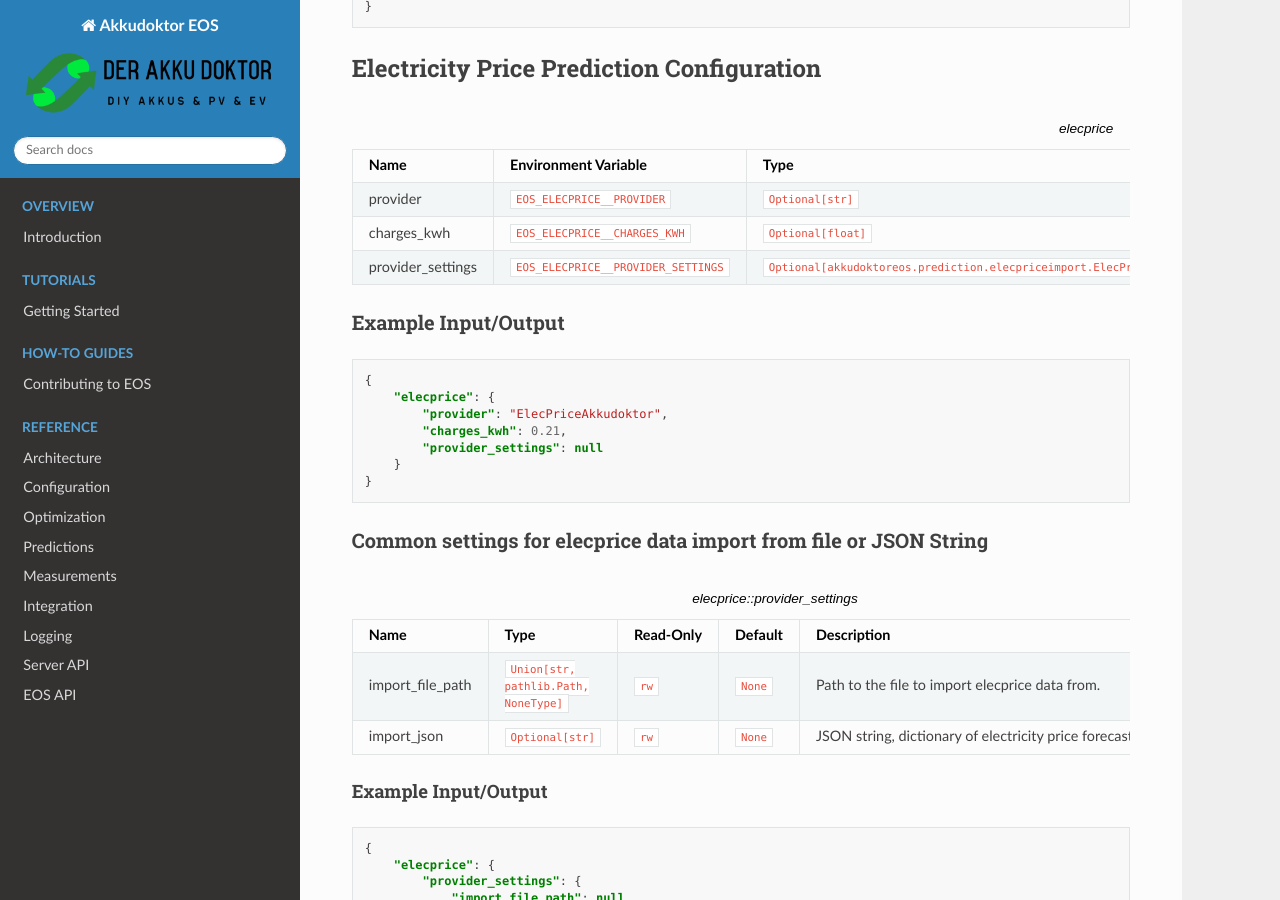
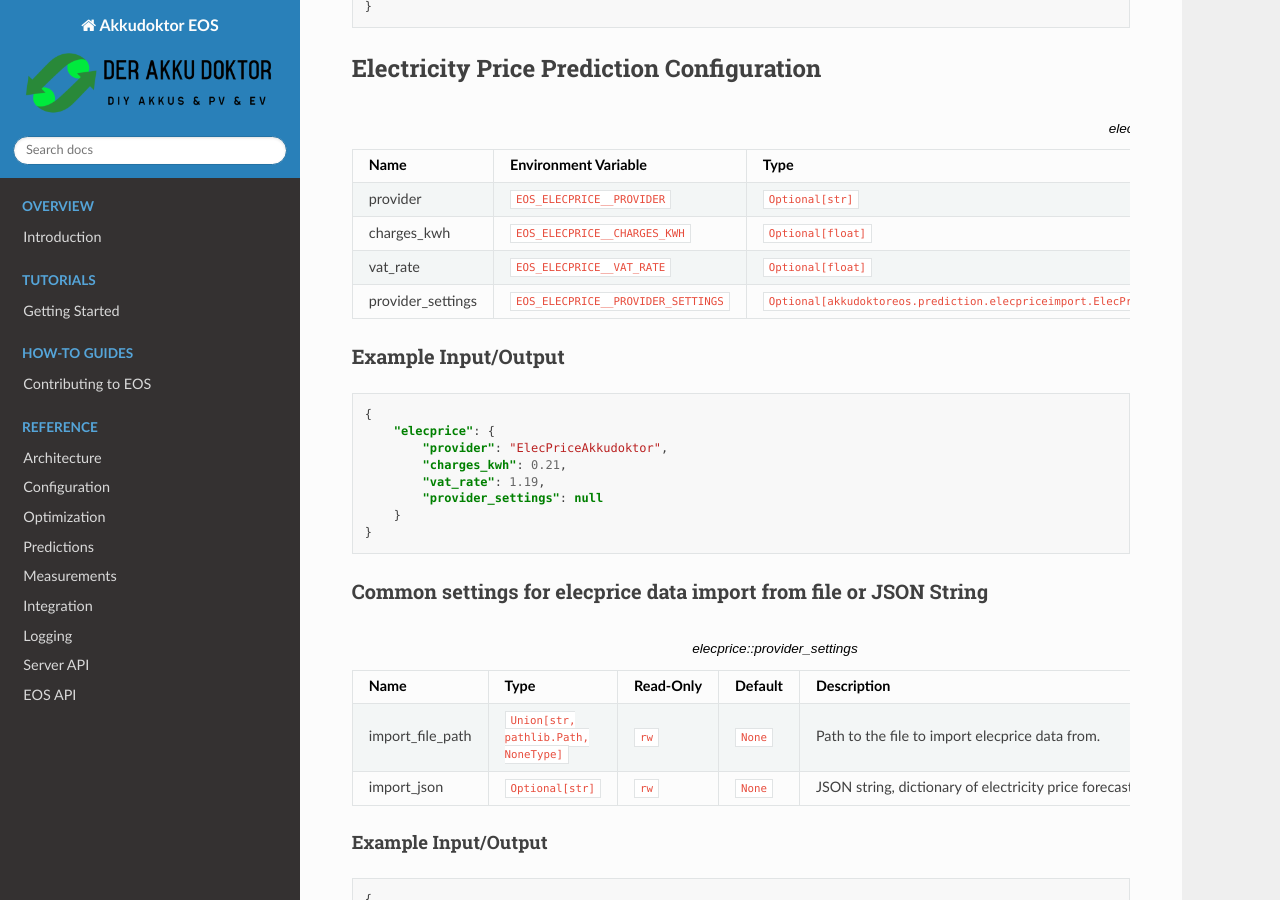
Before and after one commit to Akkudoktor-EOS/EOS, a Sphinx documentation site: the page built from docs/_generated/config.md, in a window 1280 px wide and 900 px high, scrolled down 7548 px. Built offline with Sphinx 7.4.7 and the Read the Docs theme 3.1.0, drawn with Linux system fonts in a browser that asks for light colours.

Commit message:
add VAT rate configuration for electricity price calculations in docs

```diff
--- a/docs/_generated/config.md
+++ b/docs/_generated/config.md
@@ -424,6 +424,7 @@
 | ---- | -------------------- | ---- | --------- | ------- | ----------- |
 | provider | `EOS_ELECPRICE__PROVIDER` | `Optional[str]` | `rw` | `None` | Electricity price provider id of provider to be used. |
 | charges_kwh | `EOS_ELECPRICE__CHARGES_KWH` | `Optional[float]` | `rw` | `None` | Electricity price charges (€/kWh). |
+| vat_rate | `EOS_ELECPRICE__VAT_RATE` | `Optional[float]` | `rw` | `1.19` | VAT rate factor applied to electricity price when charges are used. |
 | provider_settings | `EOS_ELECPRICE__PROVIDER_SETTINGS` | `Optional[akkudoktoreos.prediction.elecpriceimport.ElecPriceImportCommonSettings]` | `rw` | `None` | Provider settings |
 :::
 
@@ -436,6 +437,7 @@
        "elecprice": {
            "provider": "ElecPriceAkkudoktor",
            "charges_kwh": 0.21,
+           "vat_rate": 1.19,
            "provider_settings": null
        }
    }
@@ -1050,6 +1052,7 @@
        "elecprice": {
            "provider": "ElecPriceAkkudoktor",
            "charges_kwh": 0.21,
+           "vat_rate": 1.19,
            "provider_settings": null
        },
        "load": {
```
